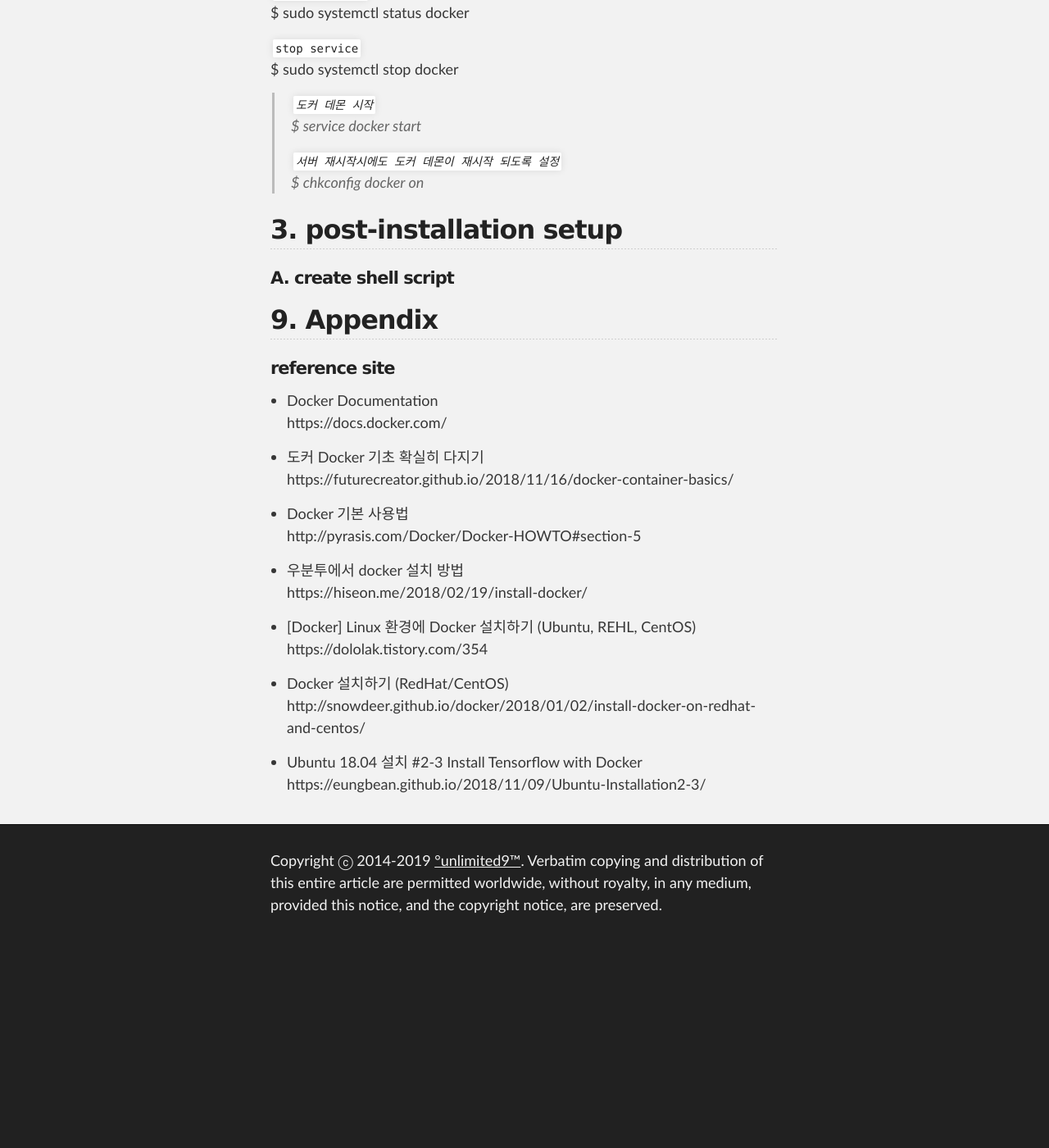
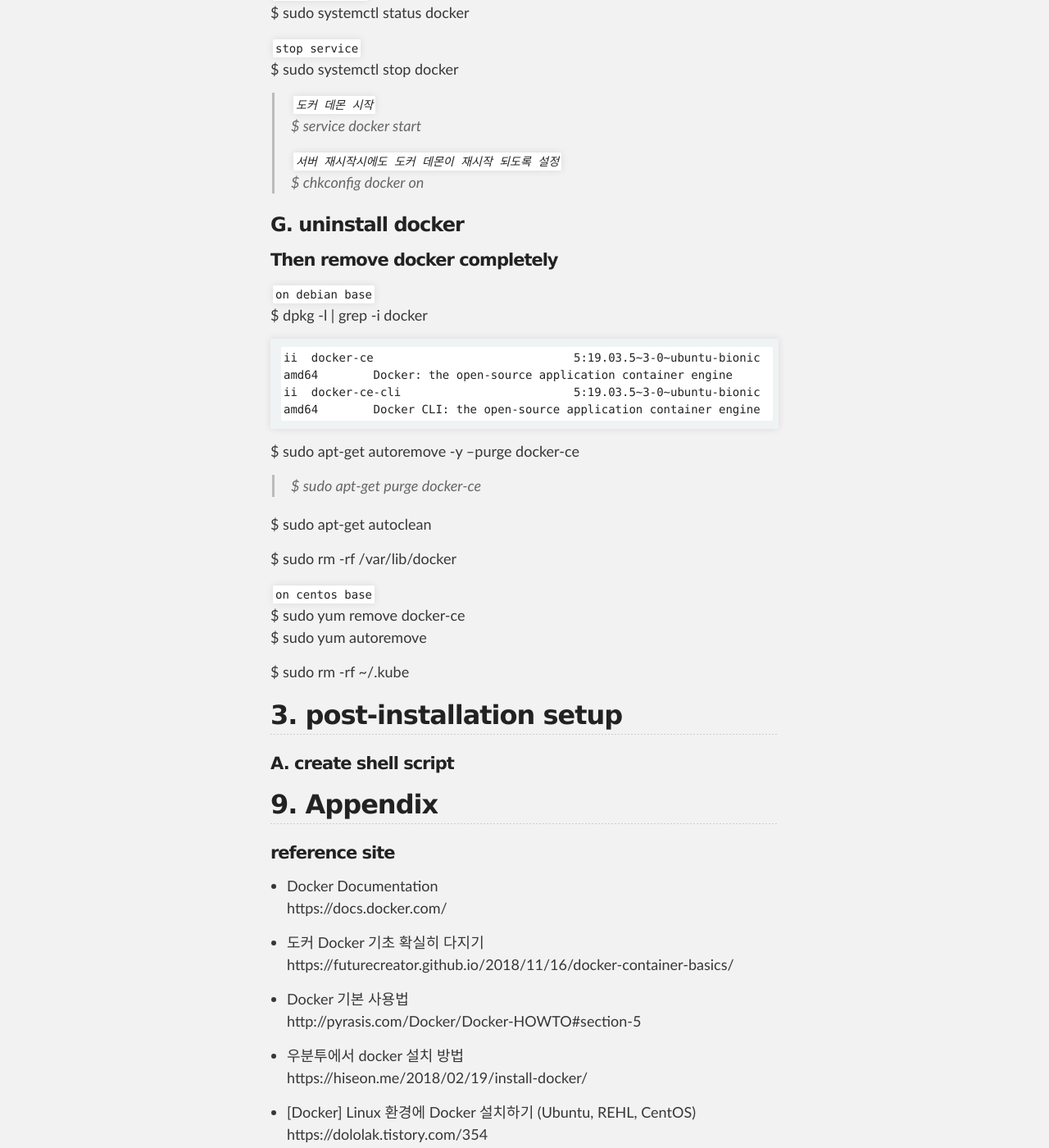
Before and after one commit to unlimited9/unlimited9.github.com, a Jekyll site: the page built from reference.notes/TA/cloud/docker/install.n.setup.md, in a window 1280 px wide and 1400 px high, scrolled down 3983 px. Shown: the whole window at 82% size. Built offline with Jekyll 4.4.1, drawn with Linux system fonts in a browser that asks for light colours; our own code applies the rules of GitHub Pages for plain Markdown files; before the commit the page ends 5135 px from its top, so only the background shows below that.

Commit message:
Update install.n.setup.md

````diff
--- a/reference.notes/TA/cloud/docker/install.n.setup.md
+++ b/reference.notes/TA/cloud/docker/install.n.setup.md
@@ -143,6 +143,31 @@ $ sudo systemctl stop docker
 >`서버 재시작시에도 도커 데몬이 재시작 되도록 설정`
 >$ chkconfig docker on
 
+
+### G. uninstall docker
+
+#### Then remove docker completely
+
+`on debian base`
+$ dpkg -l | grep -i docker
+```
+ii  docker-ce                             5:19.03.5~3-0~ubuntu-bionic                  amd64        Docker: the open-source application container engine
+ii  docker-ce-cli                         5:19.03.5~3-0~ubuntu-bionic                  amd64        Docker CLI: the open-source application container engine
+```
+$ sudo apt-get autoremove -y --purge docker-ce
+> $ sudo apt-get purge docker-ce
+
+$ sudo apt-get autoclean
+
+$ sudo rm -rf /var/lib/docker
+
+`on centos base`
+$ sudo yum remove docker-ce
+$ sudo yum autoremove
+
+$ sudo rm -rf ~/.kube
+
+
 ## 3. post-installation setup
 
 #### A. create shell script
````
